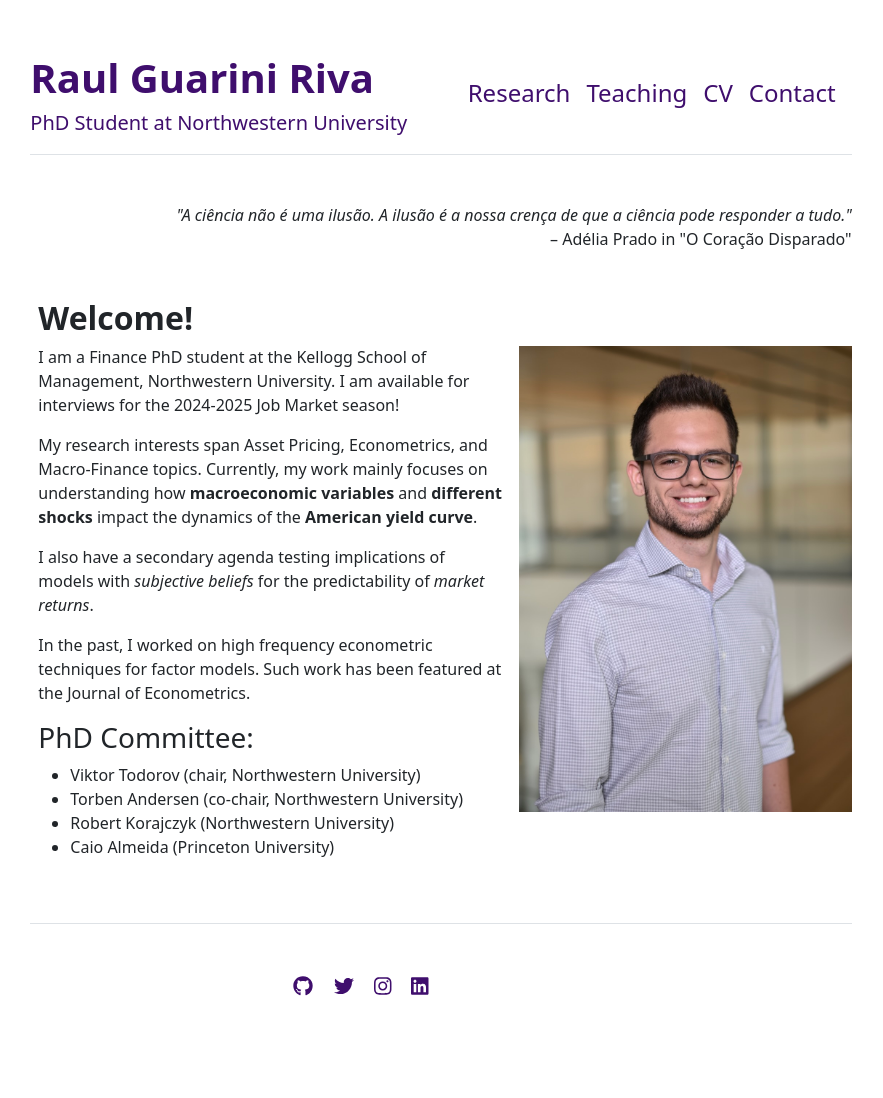
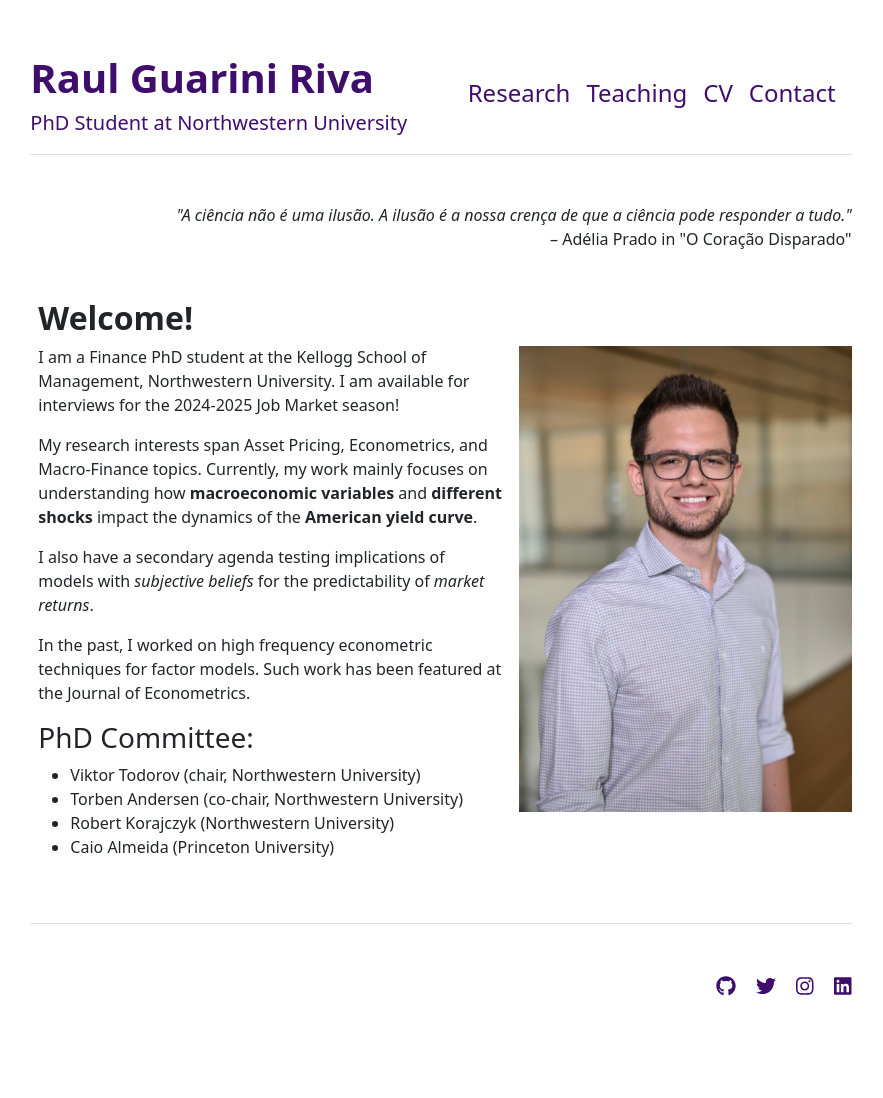
Before and after one commit to rgriva/rgriva.github.io, a Jekyll site: the page built from index.md, in a window 1280 px wide. Shown: the whole page, without its empty margins (199-1082 px from the left). Built offline with Jekyll 4.4.1, drawn with Linux system fonts in a browser that asks for light colours.

Commit message:
Added social media controls to RHS

```diff
--- a/_includes/footer.html
+++ b/_includes/footer.html
@@ -1,6 +1,6 @@
 <footer class="pt-5 my-5 text-muted border-top">
   <div class="row">
-    <div class="col-md-6 text-end social-media-icons">
+    <div class="col-md-12 text-end social-media-icons">
       {% for item in site.data.settings.social %}
         <a href="{{ item.link }}" class="ms-3 fs-5"><i class="fab fa-{{ item.icon }}"></i></a>
       {% endfor %}
```
